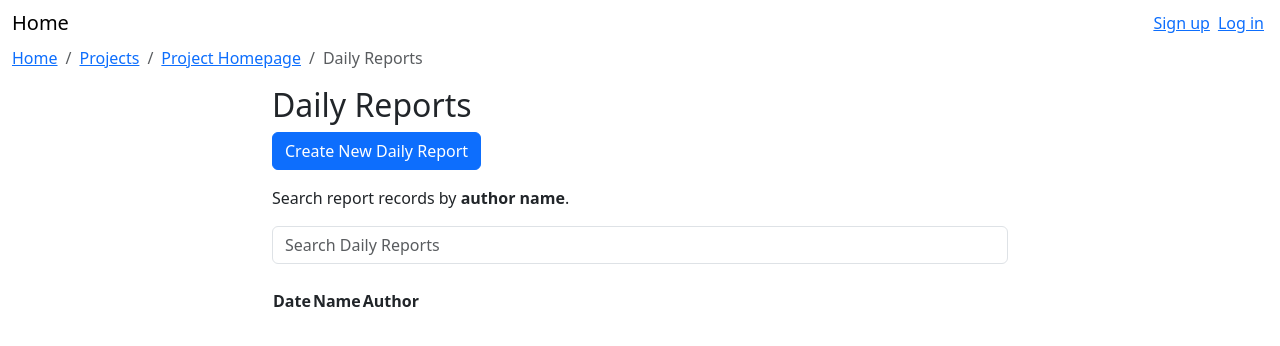
After one commit to nickorsi/time-card-clone, a Flask app: template templates/daily-reports/all-daily-reports.html in a window 1280 px wide. The commit adds this page. Shown: the top 346 px of the page. Run offline with Flask 3, Linux system fonts and the light colour scheme; the template is opened without the code that fills it, so the values that code supplies are empty.

Commit message:
Added files and made changes to existing files to begin establishing the daily report routes.

```diff
--- a/app.py
+++ b/app.py
@@ -1,12 +1,12 @@
 import os  # ---> When using SQL Alchmey
 
-from models import db, connect_db, Staff, Project
+from models import db, connect_db, Staff, Project, DailyReport
 
 
 from flask import Flask, request, render_template, redirect, flash, session, g
 from flask_debugtoolbar import DebugToolbarExtension  # ---> Debugger tool
 from forms import CSRFForm, SignupStaffFrom, LogInForm, EditStaffForm
-from forms import NewProjectForm
+from forms import NewProjectForm, EditProjectForm
 from sqlalchemy.exc import IntegrityError
 
 app = Flask(__name__)
@@ -160,7 +160,7 @@ def show_staff():
     search = request.args.get("q")
 
     if search:
-        staff = Staff.query.filter(Staff.first_name.like(f"%{search}%")).all()
+        staff = Staff.query.filter(Staff.first_name.ilike(f"%{search}%")).all()
     else:
         staff = Staff.query.all()
 
@@ -215,10 +215,32 @@ def edit_staff(staff_id):
     form = EditStaffForm(obj=staff)
 
     if form.validate_on_submit():
+        # Made readonly fields to prevent user from changing fields they
+        # shouldn't, but if they change html with dev tools have checks to make
+        # sure what should stay the same stays the same
+        if g.user.clearance < 5:
+            if (form.clearance.data != staff.clearance or
+                form.status.data != staff.status):
+                flash('You do not have clearance for these edits!', 'danger')
+                return render_template(
+                    'staff/edit-details.html',
+                    form=form, staff=staff
+                )
+
+        if g.user.id != staff.id:
+            if (form.first_name.data != staff.first_name or
+                form.last_name.data != staff.last_name):
+                flash('You do not have clearance for these edits!', 'danger')
+                return render_template(
+                    'staff/edit-details.html',
+                    form=form, staff=staff
+                )
+
         form.populate_obj(staff)
 
         db.session.commit()
 
+        # If employee is now inactive, their roles must also be inactive.
         if staff.status == "inactive":
             for role in staff.staff_roles:
                 role.status = "inactive"
@@ -247,7 +269,7 @@ def show_projects():
     search = request.args.get("q")
 
     if search:
-        projects = Project.query.filter(Project.name.like(f"%{search}%")).all()
+        projects = Project.query.filter(Project.name.ilike(f"%{search}%")).all()
     else:
         projects = Project.query.all()
 
@@ -270,7 +292,20 @@ def new_project():
     new_code = int(last_project.code)+1
 
     if form.validate_on_submit():
-
+        # Made readonly field for project code to prevent user from changing
+        # the auto generation and making a project code that isn't sequential.
+        # Below check is to make sure the field hasn't changed if readonly
+        # modified with dev tool.
+        if form.code.data != new_code:
+            flash('You do not have clearance to edit the project code!', 'danger')
+            return render_template(
+                'projects/new-project.html',
+                form=form,
+                new_code=new_code
+            )
+        # Still try making the project add in case another user is making a
+        # project at the same exact time. Except the error and flash a message
+        # to retry the process.
         try:
             project = Project(
                 code = form.code.data,
@@ -281,8 +316,8 @@ def new_project():
             db.session.add(project)
 
         except IntegrityError:
-            flash("The code must be 6 numbers long and be the very next" +
-                   "available project number.", 'danger')
+            flash("It looks like another project is already using this code." +
+                  "Please cancel out and try again.", 'danger')
             return render_template("staff/signup.html", form=form)
 
         db.session.commit()
@@ -314,12 +349,116 @@ def show_project(project_code):
 
     user_project_ids = [project.code for project in g.user.projects]
 
-    if project_code not in user_project_ids or project.status == "inactive":
+    if g.user.clearance < 4:
+        if project_code not in user_project_ids or project.status == "inactive":
+            flash("Access unauthorized.", "danger")
+            return redirect("/")
+
+    return render_template("projects/project-details.html", project=project)
+
+@app.route('/projects/<project_code>/edit', methods=["GET", "POST"])
+def edit_project(project_code):
+    """Edit project details if clearance level 4 or above.
+    Can only edit name and status.
+    """
+
+    if not g.user or g.user.clearance < 4:
         flash("Access unauthorized.", "danger")
         return redirect("/")
 
-    return render_template("projects/project-details.html", project=project)
+    project = Project.query.get_or_404(f'{project_code}')
 
+    form = EditProjectForm(obj=project)
+
+    if form.validate_on_submit():
+        if form.code.data != project.code:
+            flash('You do not have clearance to edit the project code!', 'danger')
+            return render_template(
+                'projects/edit-project-details.html',
+                form=form,
+            )
+
+        form.populate_obj(project)
+
+        db.session.commit()
+
+        # If project is now inactive, all roles must also be inactive.
+        if project.status == "inactive":
+            for role in project.staff_roles:
+                role.status = "inactive"
+
+        db.session.commit()
+
+        flash('Edits made!', 'success')
+
+        return redirect(f'/projects/{project.code}')
+
+    return render_template('projects/edit-project-details.html', form=form)
+
+
+################################################################################
+# Time Cards
+
+@app.get('/projects/<project_code>/daily-reports')
+def show_daily_reports(project_code):
+    """Shows list of daily reports associated with project
+    Must have clearance of at least 1 to see reports and create new ones on
+    active projects
+    Must have clearance of at least 4 to see reports on all projects
+    """
+
+    if not g.user or g.user.clearance < 1:
+        flash("Access unauthorized.", "danger")
+        return redirect("/")
+
+    project = Project.query.get_or_404(f'{project_code}')
+
+    if g.user.clearance < 4 and project.status == "inactive":
+        flash("Access unauthorized.", "danger")
+        return redirect("/projects")
+
+    search = request.args.get("q")
+
+    if search:
+        filter_reports = DailyReport.query.filter(
+            DailyReport.name.ilike(f"%{search}%")
+        )
+        filter_reports = filter_reports.filter(
+            DailyReport.project_code == project_code
+        )
+        reports = filter_reports.all()
+    else:
+        reports = project.daily_reports
+
+    return render_template(
+        'daily-reports/all-daily-reports.html',
+        reports=reports,
+        project=project
+    )
+
+@app.route(
+    '/projects/<project_code>/daily-reports/new',
+    methods=["GET","POST"],
+)
+def new_daily_report(project_code):
+    """Handle new daily report
+
+    Must have clearance of at least 1 to see reports and create new ones on
+    active projects
+    Must have clearance of at least 4 to see reports on all projects
+    """
+
+    if not g.user or g.user.clearance < 1:
+        flash("Access unauthorized.", "danger")
+        return redirect("/")
+
+    project = Project.query.get_or_404(f'{project_code}')
+
+    if g.user.clearance < 4 and project.status == "inactive":
+        flash("Access unauthorized.", "danger")
+        return redirect("/projects")
+
+    return render_template('daily-reports/new-daily-report.html', project=project)
 
 ################################################################################
 # Home route
--- a/forms.py
+++ b/forms.py
@@ -90,7 +90,7 @@ class EditStaffForm(FlaskForm):
     )
 
     clearance = IntegerField(
-        "Clearance Lvel",
+        "Clearance Level",
         validators=[InputRequired(), AnyOf(values=[0,1,2,3,4,5])]
     )
 
@@ -136,3 +136,22 @@ class NewProjectForm(FlaskForm):
         choices=[("active", "Active"), ("inactive", "Inactive")],
         validators=[InputRequired()]
     )
+
+class EditProjectForm(FlaskForm):
+    """Edit project details"""
+
+    code = StringField(
+        "Project Code",
+        validators=[InputRequired(), not_empty, num_like, Length(min=6, max=6)]
+    )
+
+    name = StringField(
+        "Project Name",
+        validators=[InputRequired(), not_empty, Length(max=50)]
+    )
+
+    status = SelectField(
+        "Project Status",
+        choices=[("active", "Active"), ("inactive", "Inactive")],
+        validators=[InputRequired()]
+    )
--- /dev/null
+++ b/static/styling.css
@@ -0,0 +1,16 @@
+.popup {
+  position: absolute;
+  background-color: lightgrey;
+  inset: 0
+
+}
+
+.hidden {
+  display: none;
+  visibility: hidden;
+  opacity: 0;
+}
+
+.test {
+  position: relative;
+}
--- a/templates/base.html
+++ b/templates/base.html
@@ -8,10 +8,9 @@
   <link rel="stylesheet"
         href="https://unpkg.com/bootstrap@5/dist/css/bootstrap.css">
   <script src="https://unpkg.com/bootstrap"></script>
-
   <script src="https://unpkg.com/jquery"></script>
-
-
+  <link rel="stylesheet" href="/static/styling.css">
+</head>
 <body>
 
   <nav class="navbar navbar-expand">
@@ -57,5 +56,8 @@
     {% endblock %}
 
   </div>
+
+  {% block script %}
+  {% endblock %}
 </body>
 </html>
--- /dev/null
+++ b/templates/daily-reports/all-daily-reports.html
@@ -0,0 +1,68 @@
+{% extends 'base.html' %}
+
+{% block breadcrumb %}
+
+<nav aria-label="breadcrumb">
+  <div class="container-fluid">
+    <ol class="breadcrumb">
+      <li class="breadcrumb-item"><a href="/">Home</a></li>
+      <li class="breadcrumb-item"><a href="/projects">Projects</a></li>
+      <li class="breadcrumb-item"><a href="/projects/{{ project.code }}">Project Homepage</a></li>
+      <li class="breadcrumb-item active" aria-current="page">Daily Reports</li>
+    </ol>
+  </div>
+</nav>
+
+{% endblock %}
+
+{% block content %}
+
+  <div class="row justify-content-md-center">
+    <div class="col-md-10 col-lg-8">
+      <h2>Daily Reports</h2>
+      <p>
+        <a
+          href="/projects/{{ project.code }}/daily-reports/new"
+          class="btn btn-primary">
+            Create New Daily Report
+        </a>
+      </p>
+      <p>Search report records by <strong>author name</strong>.</p>
+      <form action="/projects/{{ project.code }}/daily-reports">
+        <input
+            name="q"
+            class="form-control"
+            placeholder="Search Daily Reports"
+            aria-label="Search"
+            id="search">
+        <button class="btn btn-default">
+          <span class="bi bi-search"></span>
+        </button>
+    </div>
+    <div class="col-md-10 col-lg-8">
+      <table>
+        <thead>
+          <tr>
+            <th>Date</th>
+            <th>Name</th>
+            <th>Author</th>
+          </tr>
+        </thead>
+        <tbody>
+          {% for report in reports %}
+            <tr>
+              <td>{{ report.date }}</td>
+              <td>
+                <a href="/projects/{{ project.code }}/daily-reports/{{ report.id }}">
+                  {{ report.name }}
+                </a>
+              </td>
+              <td>{{ report.author.first_name }} {{ report.author.last_name }}</td>
+            </tr>
+          {% endfor %}
+        </tbody>
+      </table>
+    </div>
+  </div>
+
+{% endblock %}
```
Also changed, not shown: models.py (+36 -1 lines), seed.py (+7 -4 lines), static/dailyreport.js (added, +89 -0 lines), templates/daily-reports/new-daily-report.html (added, +148 -0 lines), templates/projects/edit-project-details.html (added, +50 -0 lines), templates/projects/project-details.html (+10 -5 lines), templates/staff/edit-details.html (+10 -6 lines), static/profile-png-icon-7.jpg (deleted). Lines whose indentation alone changed are shown as unchanged.
